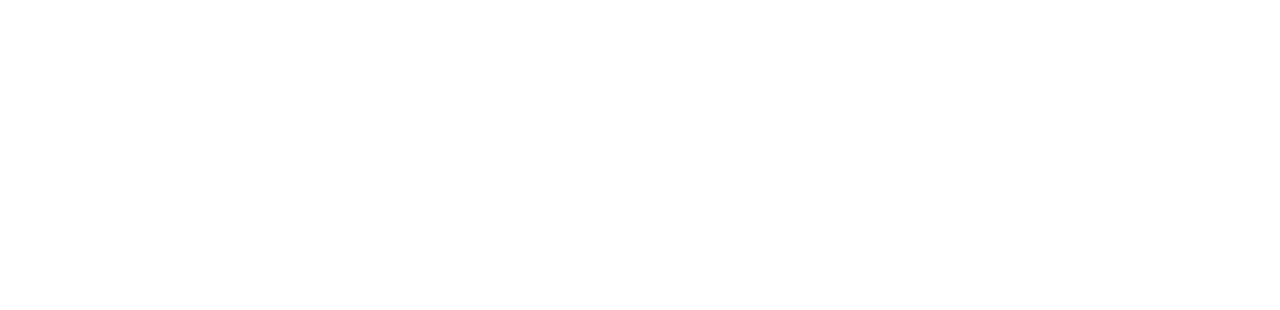
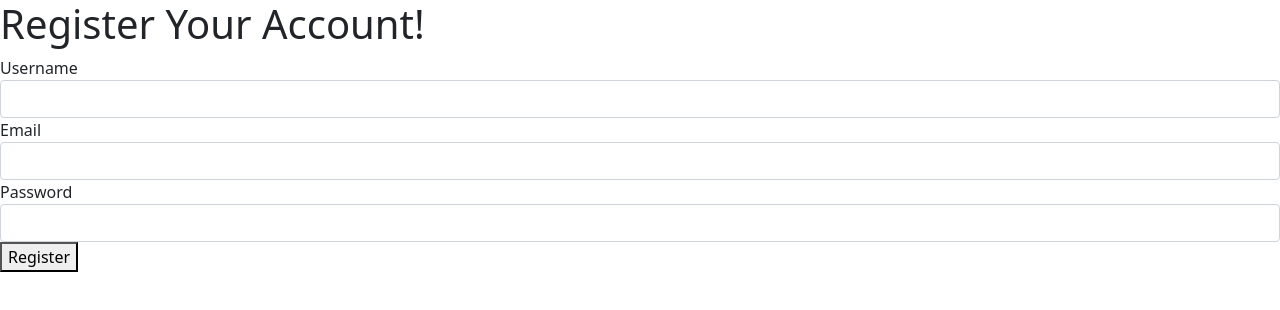
Before and after one commit to epinheiro146/final-exam-bookstore, a React app: page /register in a window 1280 px wide. Before the commit this address had no page. Shown: the top 310 px of the page. Built offline with nearby package versions, Linux system fonts and the light colour scheme.

Commit message:
completing login and register views, starting books

```diff
--- a/src/client/App.tsx
+++ b/src/client/App.tsx
@@ -1,13 +1,18 @@
 import * as React from "react";
 import { BrowserRouter, Routes, Route } from "react-router-dom";
 import PrivateRoute from "./utils/PrivateRoute"
+import Home from "./views/Home";
+import Login from "./views/Login";
+import Register from "./views/Register";
 
 const App = () => {
 	return (
 		<BrowserRouter>
 			<div>
 				<Routes>
-
+					<Route path='/' element={<Home />} />
+					<Route path='/login' element={<Login />} />
+					<Route path='/register' element={<Register />} />
 				</Routes>
 			</div>
 		</BrowserRouter>
--- a/src/client/views/Home.tsx
+++ b/src/client/views/Home.tsx
@@ -4,7 +4,10 @@ import { Link } from "react-router-dom";
 const Home = () => {
     return (
         <div>
-            <h1>NO. LET HIM BOOK</h1>
+            <h1>NO. LET HIM BOOK.</h1>
+            <Link to={'/register'}>Sign up here!</Link>
+            <span>     -or-     </span>
+            <Link to={'/login'}>Sign back in!</Link>
         </div>
     )
 };
--- /dev/null
+++ b/src/client/views/Login.tsx
@@ -0,0 +1,44 @@
+import * as React from "react";
+import swal from "sweetalert"
+import { useState } from "react";
+import { TOKEN_KEY, apiService } from "../services/api-service";
+import { useNavigate, Link } from "react-router-dom";
+
+const Login = () => {
+    const [email, setEmail] = useState<string>('');
+    const [password, setPassword] = useState<string>('');
+    const data = { email, password };
+    const nav = useNavigate();
+
+    const handleLogin = (e: React.MouseEvent<HTMLButtonElement>) => {
+        e.preventDefault();
+
+        apiService("/auth/login", "POST", data)
+            .then(token => {
+                localStorage.setItem(TOKEN_KEY, token);
+                nav('/books');
+            })
+            .catch(error => swal("Oops!", `${error.message}`, "error"));
+    };
+
+    return (
+        <div>
+            <div>
+                <h1>Please Sign In</h1>
+            </div>
+            <div>
+                <label htmlFor="email">Email</label>
+                <input className="form-control" id="email" type="email" autoComplete="email" value={email} onChange={e => setEmail(e.target.value)} />
+                <label htmlFor="password">Password</label>
+                <input className="form-control" id="password" type="password" autoComplete="current-password" value={password} onChange={e => setPassword(e.target.value)} />
+                <button onClick={handleLogin}>Login</button>
+            </div>
+            <div>
+                <span>Don't have an account? </span>
+                <Link to={'/register'}>Sign up here!</Link>
+            </div>
+        </div>
+    );
+};
+
+export default Login;
--- /dev/null
+++ b/src/client/views/Register.tsx
@@ -0,0 +1,44 @@
+import * as React from "react";
+import swal from "sweetalert"
+import { useState } from "react";
+import { TOKEN_KEY, apiService } from "../services/api-service";
+import { useNavigate } from "react-router-dom";
+
+const Register = () => {
+    const [name, setName] = useState<string>('');
+    const [email, setEmail] = useState<string>('');
+    const [password, setPassword] = useState<string>('');
+    const data = { name, email, password };
+    const nav = useNavigate();
+
+    const handleRegistration = (e: React.MouseEvent<HTMLButtonElement>) => {
+        e.preventDefault();
+
+        apiService("/auth/register", "POST", data)
+            .then(token => {
+                swal("Welcome Aboard!", "Your account is now registered.", "success");
+                localStorage.setItem(TOKEN_KEY, token);
+                nav('/books');
+            })
+            .catch(error => swal("Oops!", `${error.message}`, "error"));
+    };
+
+    return (
+        <div>
+            <div>
+                <h1>Register Your Account!</h1>
+            </div>
+            <div>
+                <label htmlFor="username">Username</label>
+                <input className="form-control" id="username" type="username" value={name} onChange={e => setName(e.target.value)} />
+                <label htmlFor="email">Email</label>
+                <input className="form-control" id="email" type="email" value={email} onChange={e => setEmail(e.target.value)} />
+                <label htmlFor="password">Password</label>
+                <input className="form-control" id="password" type="password" value={password} onChange={e => setPassword(e.target.value)} />
+                <button onClick={handleRegistration}>Register</button>
+            </div>
+        </div>
+    );
+};
+
+export default Register;
```
Also changed, not shown: src/client/views/Books.tsx (added, +7 -0 lines).
